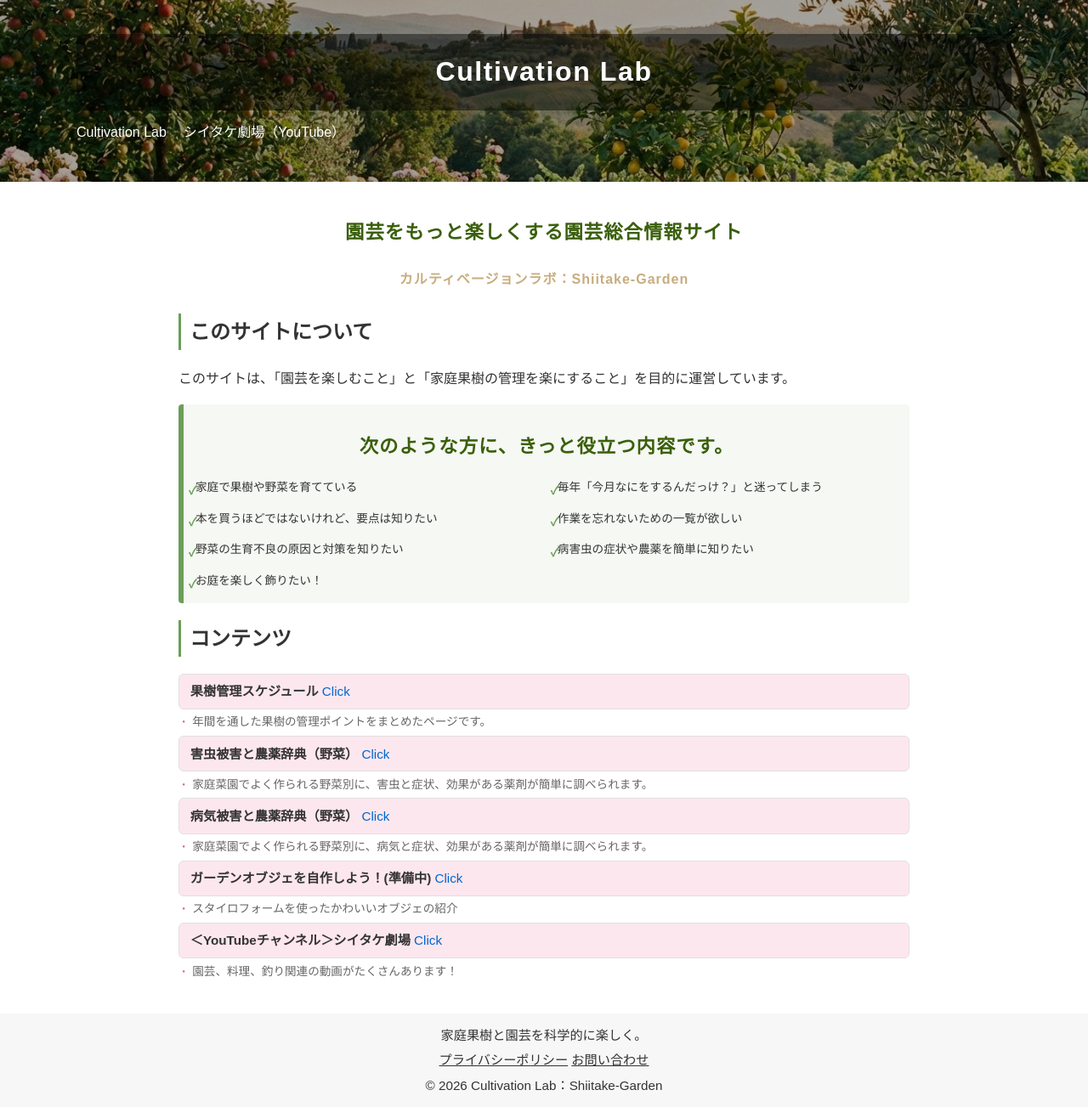
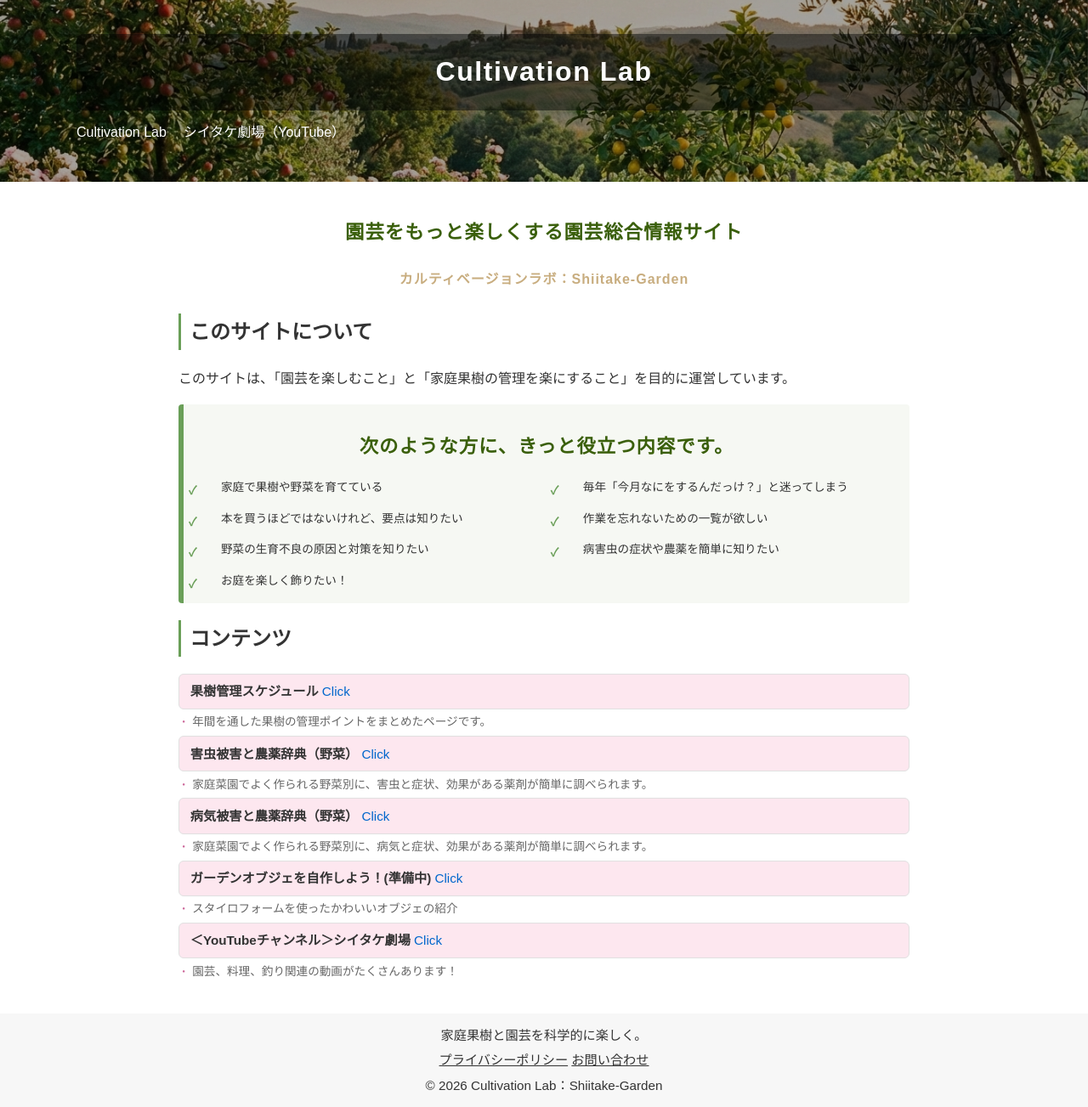
Before and after one commit to shiitake-garden/shiitake-garden.github.io, a Jekyll site: the page built from index.html, in a window 1280 px wide. Shown: the whole page at 85% size. Built offline with Jekyll 4.4.1, drawn with Linux system fonts in a browser that asks for light colours.

Commit message:
Update site.css

```diff
--- a/assets/css/site.css
+++ b/assets/css/site.css
@@ -41,7 +41,7 @@ h2{border-left:3px solid var(--brand); padding-left:10px}
 }
 
 .for-you li {
-  padding: 4px 0 4px 8px;
+  padding: 4px 0 4px 38px;
   line-height: 1.4;
   position: relative;
 }
```
